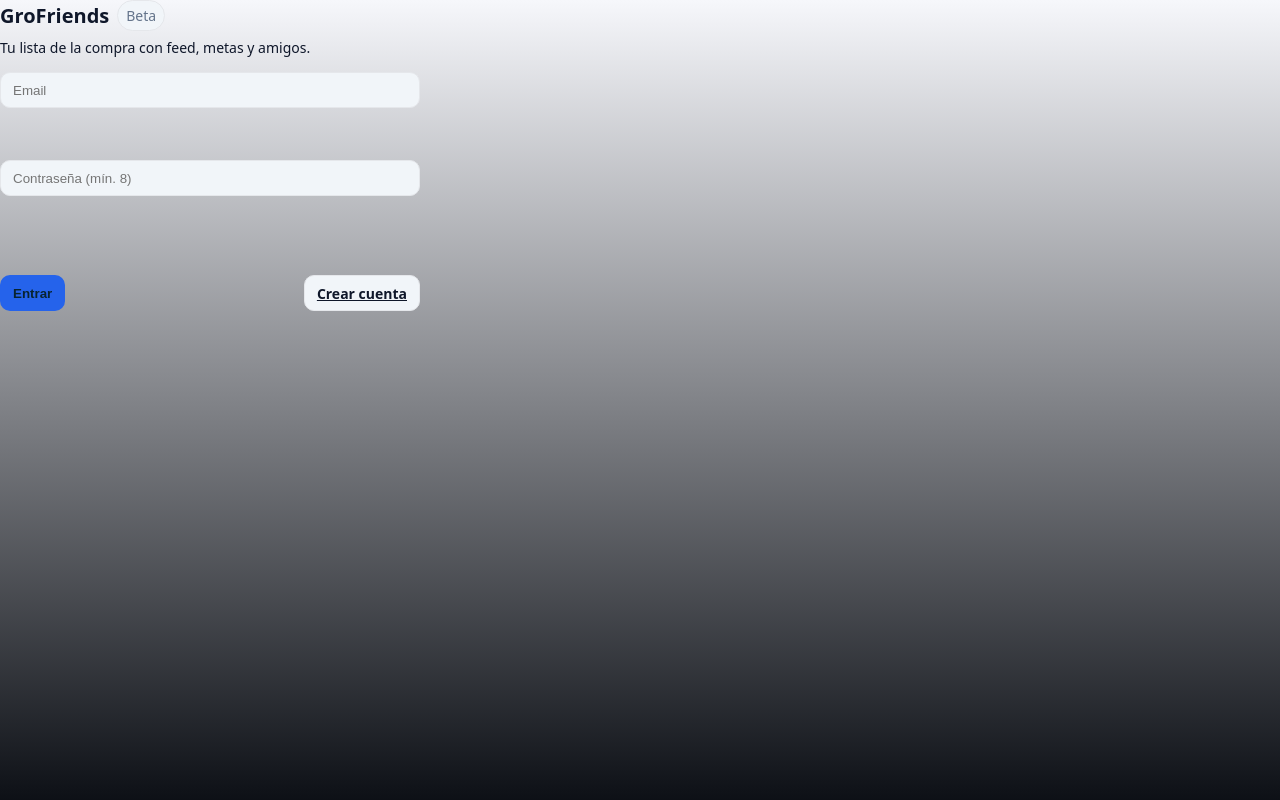
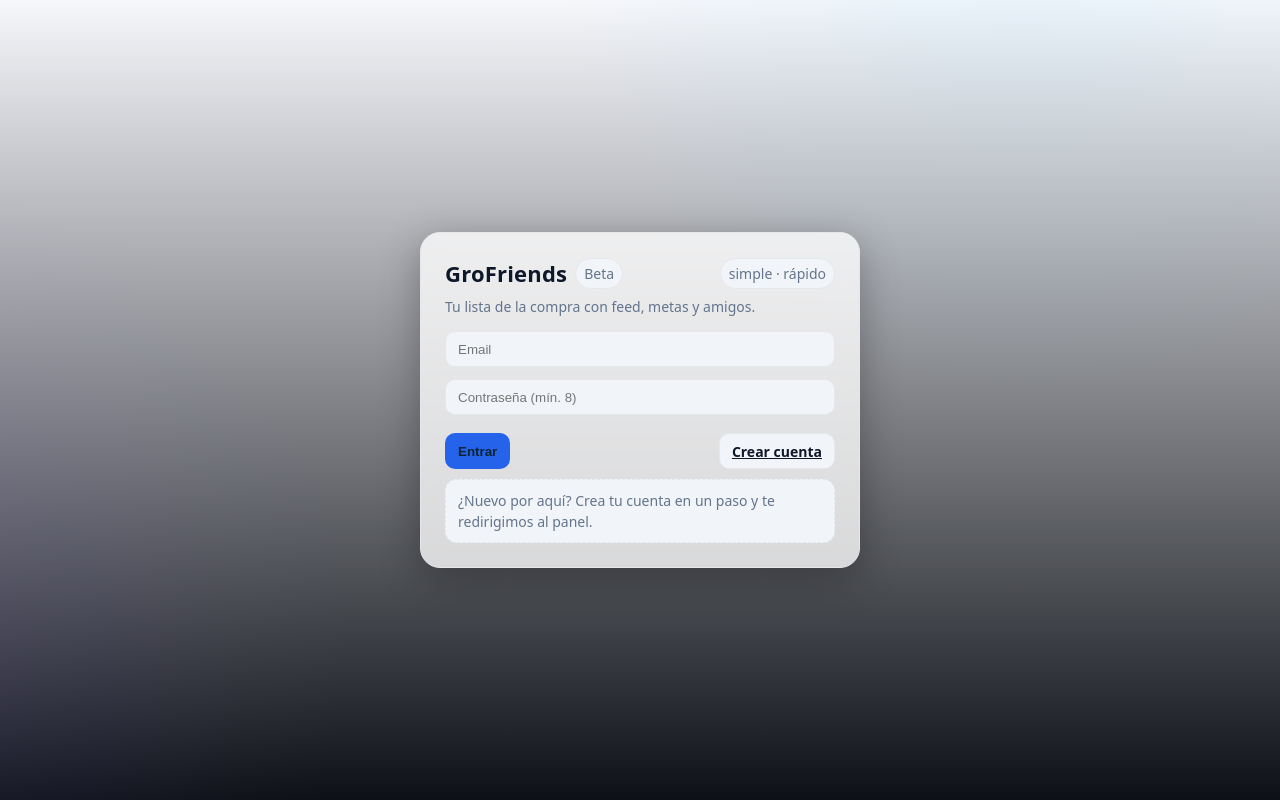
Before and after one commit to JoseVicente1988/restartproject, a Next.js app: page /ui in a window 1280 px wide. Built offline with nearby package versions, Linux system fonts and the light colour scheme.

Commit message:
test mejora

```diff
--- a/src/app/globals.css
+++ b/src/app/globals.css
@@ -59,15 +59,15 @@ body{
 }
 .tab.active{ background:linear-gradient(90deg,rgba(125,211,252,.15),rgba(167,139,250,.15));}
 
-/* Panel fijo (no cambia tamaño); el interior scrollea */
+/* Panel fijo (altura constante); el interior scrollea */
 .panel{
   border:1px solid var(--border);
   background:var(--card);
   border-radius:16px;
   box-shadow:0 6px 30px rgba(0,0,0,.25);
-  /* Altura del panel: fija respecto a viewport menos header+tabs+padding */
-  min-height: calc(100vh - 64px - 52px - 16px*2 - 12px*2);
+  height: calc(100vh - 64px - 52px - 16px*2 - 12px*2); /* Fijo */
   display:flex; flex-direction:column;
+  overflow:hidden; /* el contenido va dentro de .panel-body */
 }
 .panel-header{
   padding:14px 16px; border-bottom:1px solid var(--border);
@@ -131,3 +131,46 @@ body{
   .grid.cols-3{grid-template-columns:1fr}
   .grid.cols-2{grid-template-columns:1fr}
 }
+
+/* ===== Auth (Login / Register) ===== */
+.auth-wrap{
+  min-height:100vh;
+  display:grid;
+  place-items:center;
+  padding:24px;
+  position:relative;
+  isolation:isolate;
+}
+.auth-bg{
+  position:absolute; inset:0; z-index:-1;
+  background:
+    radial-gradient(60rem 60rem at 80% -10%, rgba(125,211,252,.12), transparent 50%),
+    radial-gradient(60rem 60rem at -10% 80%, rgba(167,139,250,.12), transparent 50%),
+    linear-gradient(180deg, var(--bg) 0%, #0d1016 100%);
+  filter:saturate(1.05);
+}
+.auth-card{
+  width: min(440px, 92vw);
+  border:1px solid var(--border);
+  border-radius:20px;
+  padding:24px;
+  background: color-mix(in oklab, var(--card) 78%, transparent);
+  box-shadow: 0 10px 40px rgba(0,0,0,.30), 0 1px 0 rgba(255,255,255,.04) inset;
+  backdrop-filter: blur(8px);
+}
+.auth-head{
+  display:flex; align-items:center; justify-content:space-between; gap:8px; margin-bottom:6px;
+}
+.auth-title{ font-size:22px; font-weight:900; letter-spacing:.2px; }
+.auth-sub{ color:var(--muted); margin:0 0 14px; }
+.auth-form{ display:grid; gap:12px; }
+.auth-actions{ display:flex; justify-content:space-between; align-items:center; gap:10px; margin-top:6px; }
+.auth-note{
+  border:1px dashed var(--border); background:var(--chip);
+  border-radius:12px; padding:10px 12px; color:var(--muted);
+}
+
+/* Suaves (mantiene tu look & feel) */
+.btn-primary:hover{ filter:brightness(1.05); }
+.btn.secondary:hover, .btn.ghost:hover{ background: color-mix(in oklab, var(--chip) 86%, white 0%); }
+.input:focus{ outline:2px solid color-mix(in oklab, var(--acc) 40%, transparent); outline-offset:2px; }
--- a/src/app/ui/page.tsx
+++ b/src/app/ui/page.tsx
@@ -1,4 +1,5 @@
 "use client";
+
 import { useState } from "react";
 import { api } from "@/lib/api";
 
@@ -27,19 +28,26 @@ export default function LoginPage() {
   }
 
   return (
-    <div className="center-wrap">
-      <div className="center-card" style={{ minWidth: 360, maxWidth: 420, width: "100%", minHeight: 460 }}>
-        <div style={{ display: "flex", alignItems: "center", gap: 8, marginBottom: 6 }}>
-          <div className="title">GroFriends</div>
-          <span className="badge">Beta</span>
+    <div className="auth-wrap">
+      <div className="auth-bg" />
+      <div className="auth-card">
+        <div className="auth-head">
+          <div style={{ display: "flex", alignItems: "center", gap: 8 }}>
+            <div className="auth-title">GroFriends</div>
+            <span className="badge">Beta</span>
+          </div>
+          <span className="badge">simple · rápido</span>
         </div>
 
-        <p className="muted" style={{ marginTop: 0, marginBottom: 14 }}>
-          Tu lista de la compra con feed, metas y amigos.
-        </p>
+        <p className="auth-sub">Tu lista de la compra con feed, metas y amigos.</p>
 
-        {/* Zona con altura mínima para que los botones no se muevan */}
-        <form onSubmit={onSubmit} className="grid" style={{ gap: 10, minHeight: 260 }}>
+        {msg && (
+          <div className="card" style={{ borderColor: "var(--err)", color: "var(--err)" }}>
+            {msg}
+          </div>
+        )}
+
+        <form onSubmit={onSubmit} className="auth-form" autoComplete="on" noValidate>
           <input
             className="input"
             type="email"
@@ -48,6 +56,7 @@ export default function LoginPage() {
             onChange={(e) => setEmail(e.target.value)}
             required
             autoComplete="email"
+            aria-label="Email"
           />
           <input
             className="input"
@@ -58,16 +67,11 @@ export default function LoginPage() {
             required
             minLength={8}
             autoComplete="current-password"
+            aria-label="Contraseña"
           />
 
-          {msg && (
-            <div className="card" style={{ borderColor: "var(--err)", color: "var(--err)" }}>
-              {msg}
-            </div>
-          )}
-
-          <div className="row" style={{ justifyContent: "space-between", marginTop: 6 }}>
-            <button className="btn-primary" disabled={loading}>
+          <div className="auth-actions">
+            <button className="btn-primary" disabled={loading} aria-label="Entrar">
               {loading ? "Entrando…" : "Entrar"}
             </button>
             <a className="btn secondary" href="/ui/register" aria-label="Ir a crear cuenta">
@@ -75,6 +79,12 @@ export default function LoginPage() {
             </a>
           </div>
         </form>
+
+        <div style={{ height: 10 }} />
+
+        <div className="auth-note">
+          ¿Nuevo por aquí? Crea tu cuenta en un paso y te redirigimos al panel.
+        </div>
       </div>
     </div>
   );
```
Also changed, not shown: src/app/ui/register/page.tsx (+28 -19 lines).
